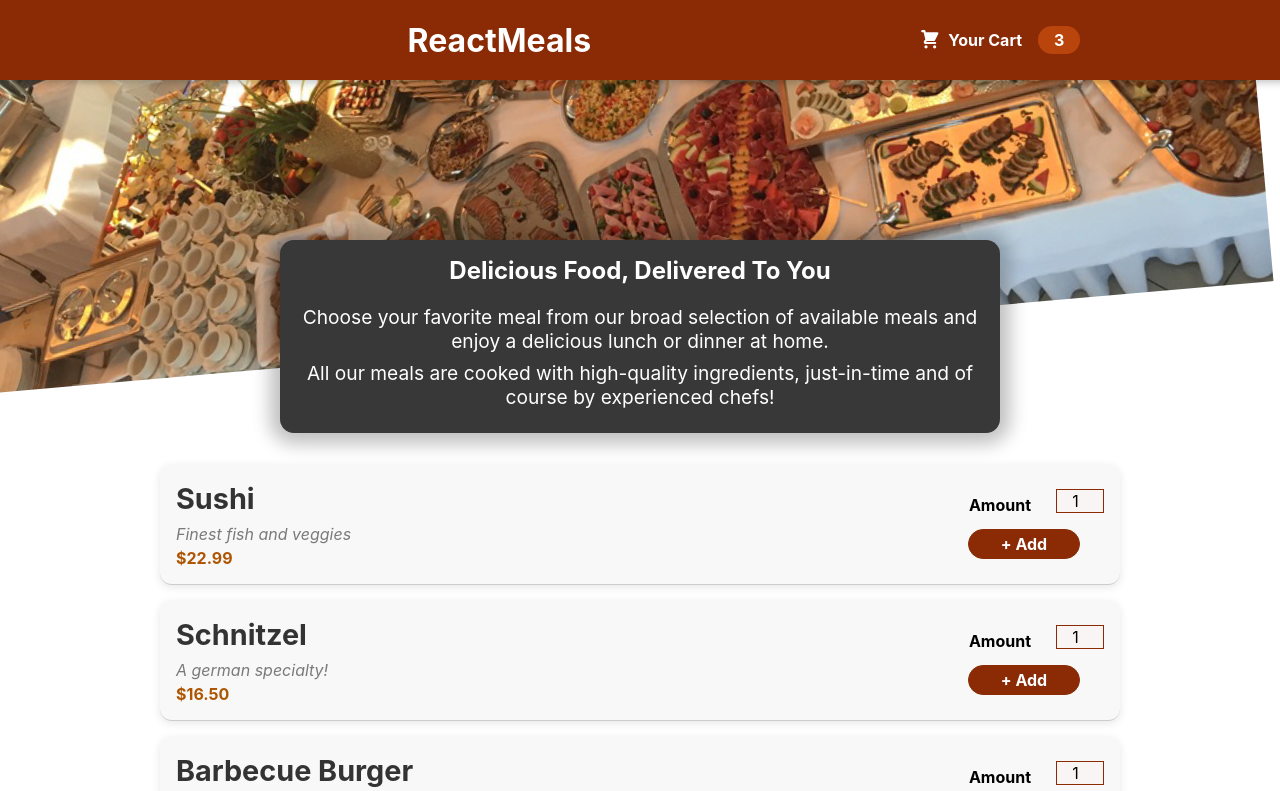
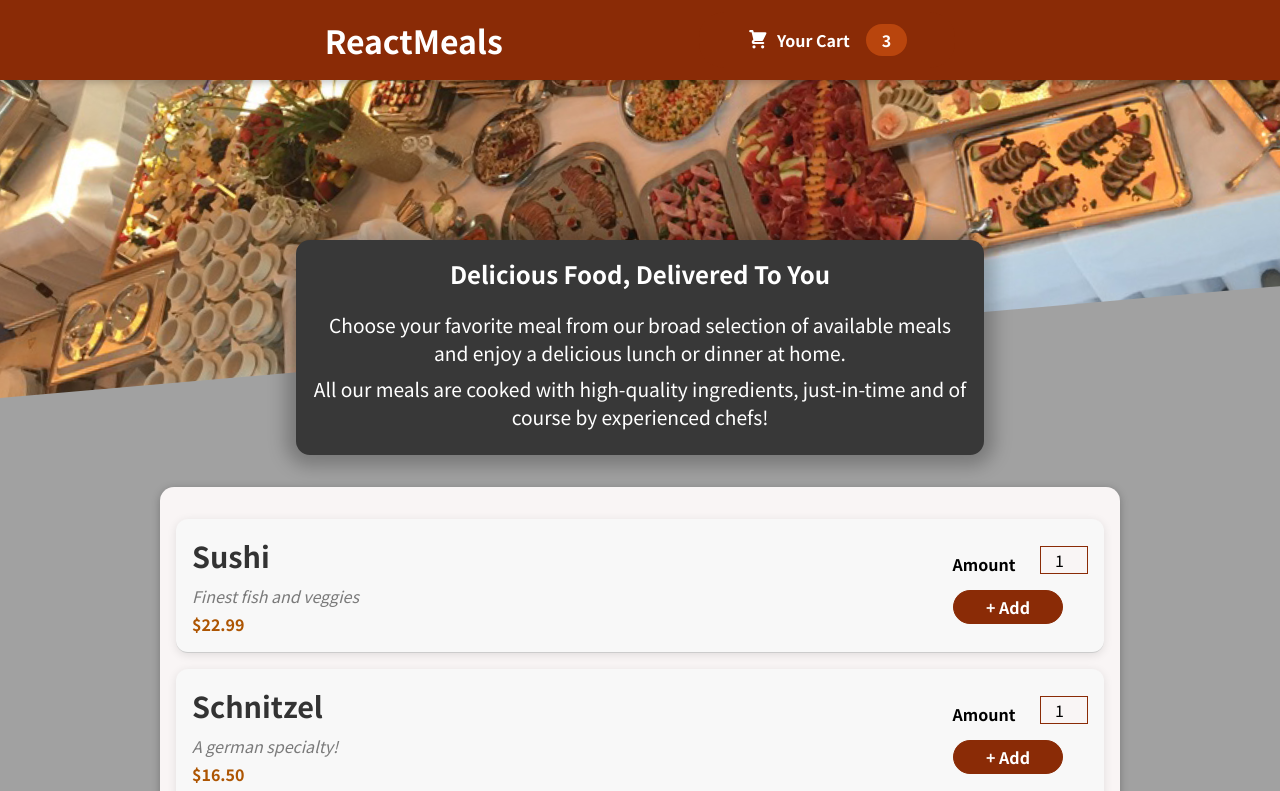
Before and after one commit to KingPraise/ReactJS-Food-Order-App, a React (Create React App) app: page / in a window 1280 px wide. Shown: the top 791 px of the page. Built offline with nearby package versions, Linux system fonts and the light colour scheme.

Commit message:
adjustments

```diff
--- a/src/components/Layout/Header.module.css
+++ b/src/components/Layout/Header.module.css
@@ -22,7 +22,7 @@
 }
 
 .main-image img{
-    width: 100%;
+    width: 110%;
     height: 100%;
     object-fit: cover;
     transform: rotate(-5deg) translateY(-4rem) translateX(-1rem);
--- a/src/components/Meals/MealItem/MealItemForm.jsx
+++ b/src/components/Meals/MealItem/MealItemForm.jsx
@@ -16,7 +16,7 @@
             defaultValue: "1",
           }}
         />
-        <button type="submit">+ Add</button>
+        <button>+ Add</button>
       </form>
     </div>
   );
--- a/src/components/UI/Card.jsx
+++ b/src/components/UI/Card.jsx
@@ -1,13 +1,12 @@
-import React from 'react'
+import React from "react";
+import classes from "./Card.module.css";
 
 const Card = (props) => {
   return (
     <div>
-        <div className="card">
-            {props.children}
-        </div>
+      <div className={classes.card}>{props.children}</div>
     </div>
-  )
-}
+  );
+};
 
-export default Card
+export default Card;
--- a/src/components/UI/Input.jsx
+++ b/src/components/UI/Input.jsx
@@ -9,7 +9,6 @@
         id={props.input.id}
         {...props.input} // Spread the input props to allow for flexibility
       />
-      {props.error && <p className={classes.error}>{props.error}</p>}
     </div>
   );
 };
--- a/src/index.css
+++ b/src/index.css
@@ -1,13 +1,14 @@
+@import url('https://fonts.googleapis.com/css2?family=Noto+Sans+JP:wght@400;700&display=swap');
+
+* {
+  box-sizing: border-box;
+}
+
+html {
+  font-family: 'Noto Sans JP', sans-serif;
+}
+
 body {
   margin: 0;
-  font-family: -apple-system, BlinkMacSystemFont, 'Segoe UI', 'Roboto', 'Oxygen',
-    'Ubuntu', 'Cantarell', 'Fira Sans', 'Droid Sans', 'Helvetica Neue',
-    sans-serif;
-  -webkit-font-smoothing: antialiased;
-  -moz-osx-font-smoothing: grayscale;
+  background-color: #a1a1a1;
 }
-
-code {
-  font-family: source-code-pro, Menlo, Monaco, Consolas, 'Courier New',
-    monospace;
-}
```
